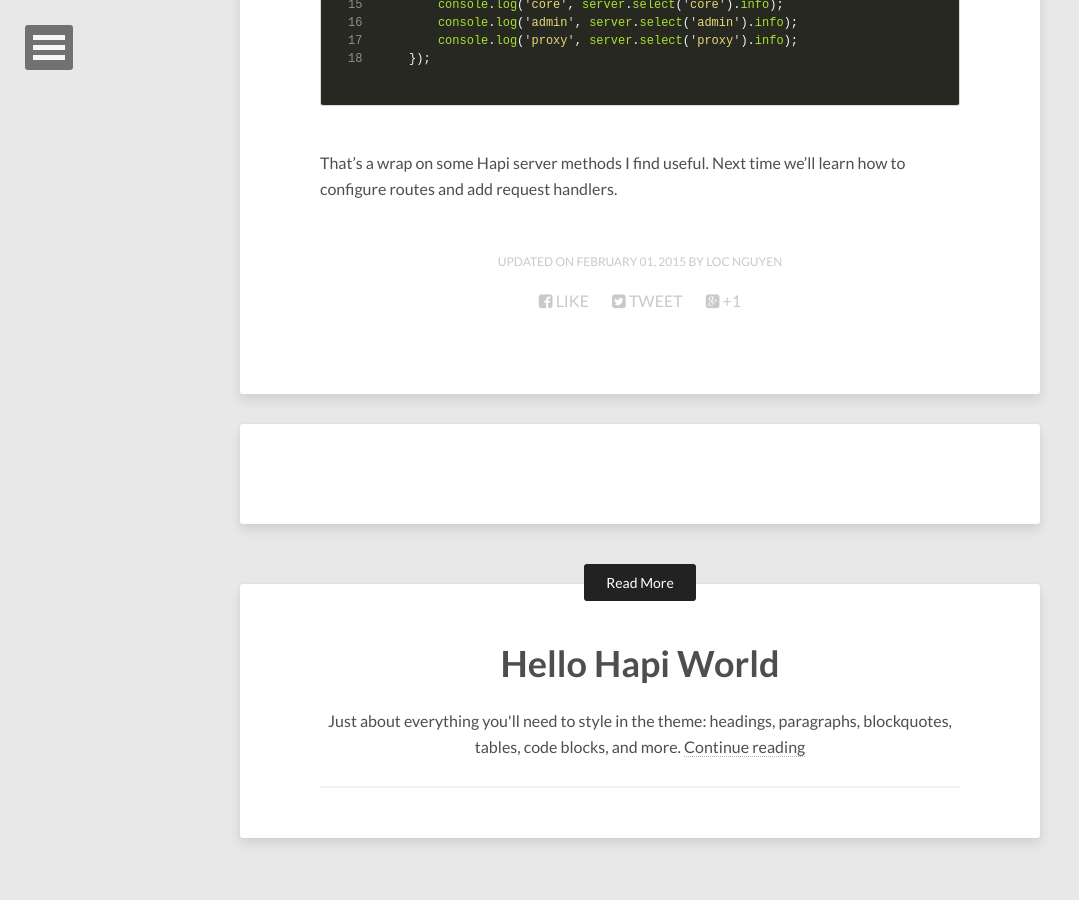
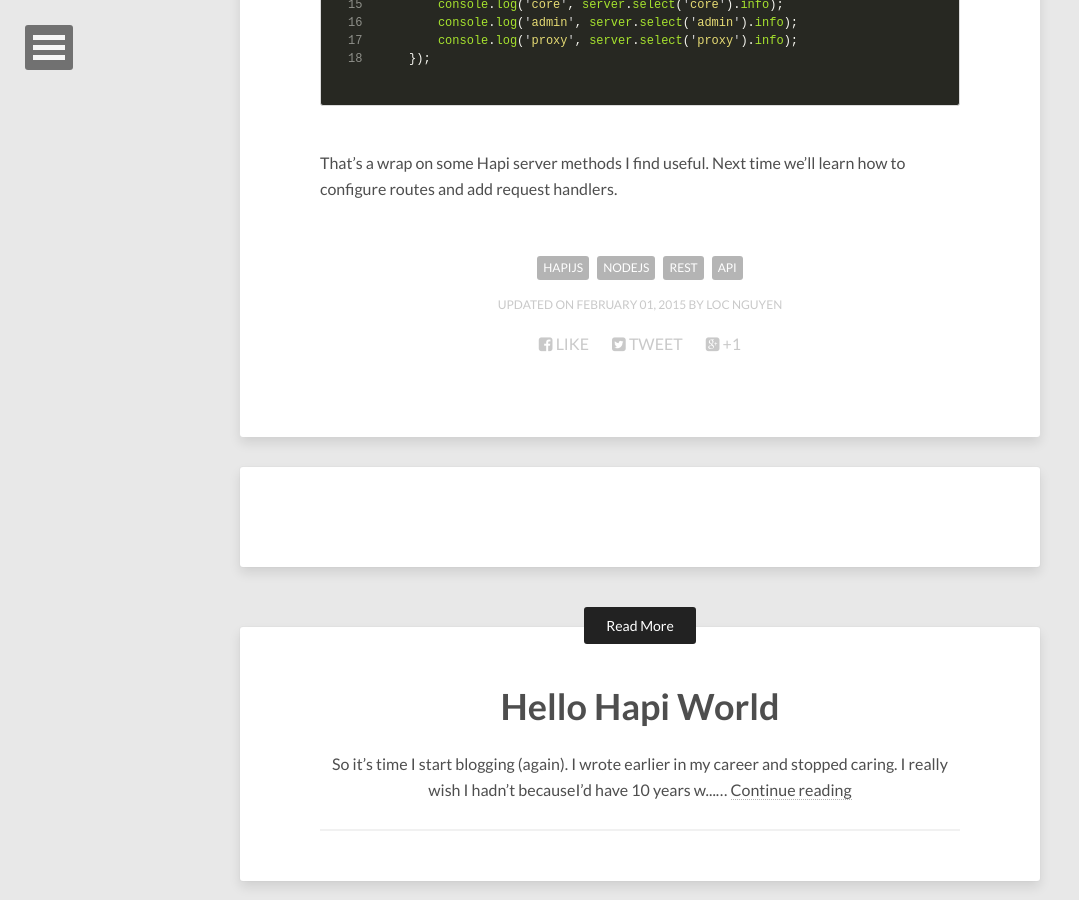
Before and after one commit to locnguyen/locnguyen.github.io, a Jekyll site: the page built from _posts/2015-02-08-how-to-build-a-rest-api-in-nodejs.md, in a window 1280 px wide and 900 px high, scrolled down 3364 px. Shown: the whole window, without its empty margins (0-1079 px from the left). Built offline with Jekyll 4.4.1, drawn with Linux system fonts in a browser that asks for light colours; nearby versions of some CDN libraries; some of the changed text lies outside the part shown.

Commit message:
Fix meta data

```diff
--- a/_posts/2015-02-08-how-to-build-a-rest-api-in-nodejs.md
+++ b/_posts/2015-02-08-how-to-build-a-rest-api-in-nodejs.md
@@ -1,9 +1,9 @@
 ---
 layout: post
-title: Hello Hapi World
-description: "Just about everything you'll need to style in the theme: headings, paragraphs, blockquotes, tables, code blocks, and more."
+title: How to Build a REST API in NodeJS
+description:
 modified: 2015-02-01
-tags: []
+tags: [hapijs, nodejs, rest, api]
 image:
   feature: abstract-5.jpg
 ---
```
Also changed, not shown: _posts/2015-02-01-hello-hapi-world.md (+1 -1 lines).
